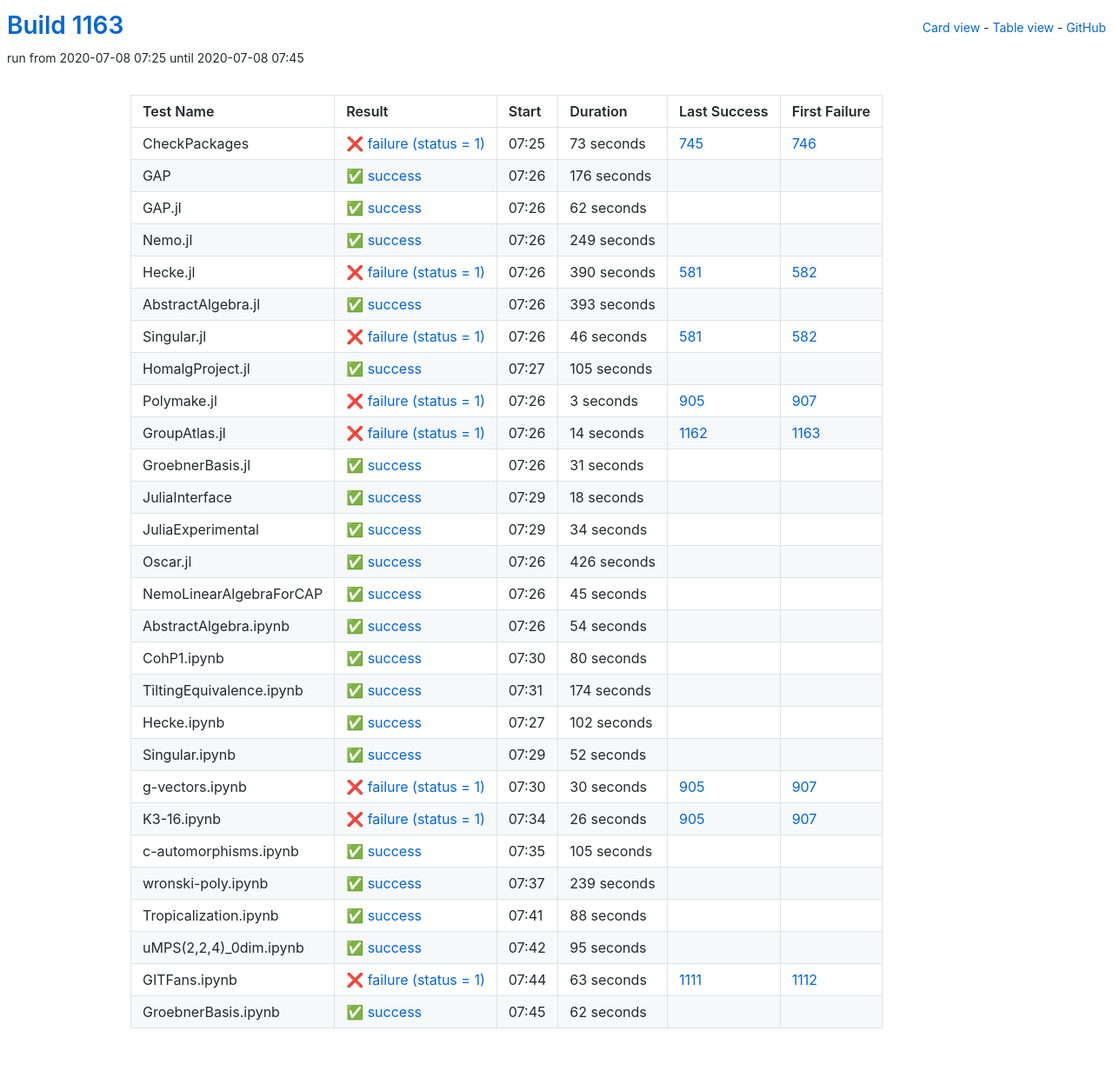
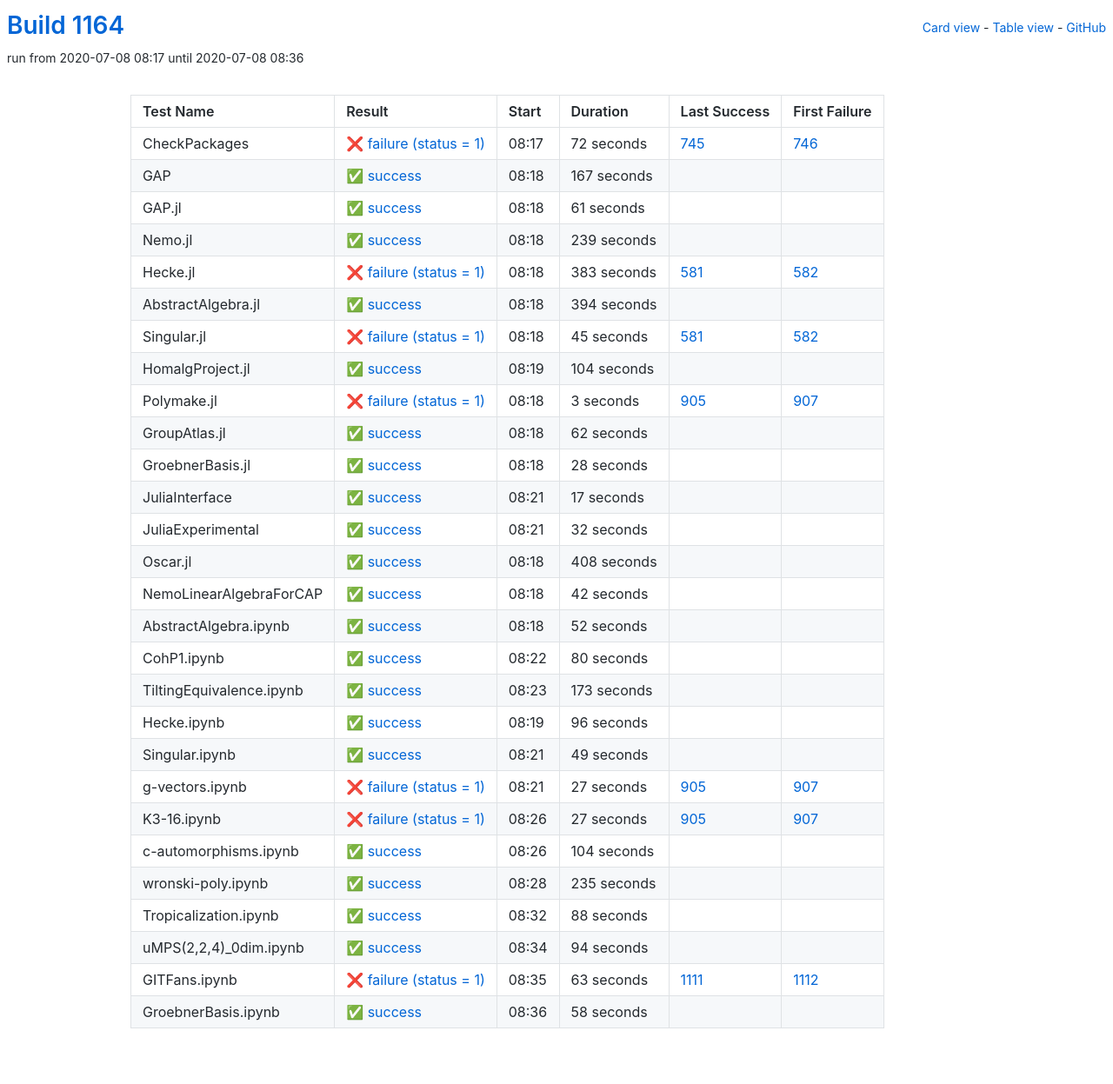
Before and after one commit to oscar-system/oscar-ci-status-1.4, a Jekyll site: the page built from table.html, in a window 1280 px wide. Shown: the whole page at 87% size. Built offline with Jekyll 4.4.1, drawn with Linux system fonts in a browser that asks for light colours.

Commit message:
Build #1164

```diff
--- a/_data/ci.yml
+++ b/_data/ci.yml
@@ -1,6 +1,6 @@
 ---
-build: 1163
-build_url: https://oscarci.mathematik.uni-kl.de/job/oscar-julia-1.4/1163/
+build: 1164
+build_url: https://oscarci.mathematik.uni-kl.de/job/oscar-julia-1.4/1164/
 job: oscar-julia-1.4
 organization: oscar-system
 repo: oscar-ci-status-1.4
@@ -8,104 +8,104 @@ repourl: https://github.com/oscar-system/oscar-ci-status-1.4
 tests:
 - name: CheckPackages
   id: checkpackages
-  log: https://oscarci.mathematik.uni-kl.de/job/oscar-julia-1.4/1163/artifact/logs/build-1163/CheckPackages.log
-  start: 2020-07-08 07:25
+  log: https://oscarci.mathematik.uni-kl.de/job/oscar-julia-1.4/1164/artifact/logs/build-1164/CheckPackages.log
+  start: 2020-07-08 08:17
   success: false
   exitcode: 1
   status: failure
-  duration: 73
+  duration: 72
   last_success: 745
   last_success_url: https://oscarci.mathematik.uni-kl.de/job/oscar-julia-1.4/745/
   first_failure: 746
   first_failure_url: https://oscarci.mathematik.uni-kl.de/job/oscar-julia-1.4/746/
 - name: GAP
   id: gap
-  log: https://oscarci.mathematik.uni-kl.de/job/oscar-julia-1.4/1163/artifact/logs/build-1163/GAP.log
-  start: 2020-07-08 07:26
+  log: https://oscarci.mathematik.uni-kl.de/job/oscar-julia-1.4/1164/artifact/logs/build-1164/GAP.log
+  start: 2020-07-08 08:18
   success: true
   exitcode: 0
   status: success
-  duration: 176
+  duration: 167
   last_success: false
   last_success_url:
   first_failure: false
   first_failure_url:
 - name: GAP.jl
   id: gap-jl
-  log: https://oscarci.mathematik.uni-kl.de/job/oscar-julia-1.4/1163/artifact/logs/build-1163/GAP.jl.log
-  start: 2020-07-08 07:26
+  log: https://oscarci.mathematik.uni-kl.de/job/oscar-julia-1.4/1164/artifact/logs/build-1164/GAP.jl.log
+  start: 2020-07-08 08:18
   success: true
   exitcode: 0
   status: success
-  duration: 62
+  duration: 61
   last_success: false
   last_success_url:
   first_failure: false
   first_failure_url:
 - name: Nemo.jl
   id: nemo-jl
-  log: https://oscarci.mathematik.uni-kl.de/job/oscar-julia-1.4/1163/artifact/logs/build-1163/Nemo.jl.log
-  start: 2020-07-08 07:26
+  log: https://oscarci.mathematik.uni-kl.de/job/oscar-julia-1.4/1164/artifact/logs/build-1164/Nemo.jl.log
+  start: 2020-07-08 08:18
   success: true
   exitcode: 0
   status: success
-  duration: 249
+  duration: 239
   last_success: false
   last_success_url:
   first_failure: false
   first_failure_url:
 - name: Hecke.jl
   id: hecke-jl
-  log: https://oscarci.mathematik.uni-kl.de/job/oscar-julia-1.4/1163/artifact/logs/build-1163/Hecke.jl.log
-  start: 2020-07-08 07:26
+  log: https://oscarci.mathematik.uni-kl.de/job/oscar-julia-1.4/1164/artifact/logs/build-1164/Hecke.jl.log
+  start: 2020-07-08 08:18
   success: false
   exitcode: 1
   status: failure
-  duration: 390
+  duration: 383
   last_success: 581
   last_success_url: https://oscarci.mathematik.uni-kl.de/job/oscar-julia-1.4/581/
   first_failure: 582
   first_failure_url: https://oscarci.mathematik.uni-kl.de/job/oscar-julia-1.4/582/
 - name: AbstractAlgebra.jl
   id: abstractalgebra-jl
-  log: https://oscarci.mathematik.uni-kl.de/job/oscar-julia-1.4/1163/artifact/logs/build-1163/AbstractAlgebra.jl.log
-  start: 2020-07-08 07:26
+  log: https://oscarci.mathematik.uni-kl.de/job/oscar-julia-1.4/1164/artifact/logs/build-1164/AbstractAlgebra.jl.log
+  start: 2020-07-08 08:18
   success: true
   exitcode: 0
   status: success
-  duration: 393
+  duration: 394
   last_success: false
   last_success_url:
   first_failure: false
   first_failure_url:
 - name: Singular.jl
   id: singular-jl
-  log: https://oscarci.mathematik.uni-kl.de/job/oscar-julia-1.4/1163/artifact/logs/build-1163/Singular.jl.log
-  start: 2020-07-08 07:26
+  log: https://oscarci.mathematik.uni-kl.de/job/oscar-julia-1.4/1164/artifact/logs/build-1164/Singular.jl.log
+  start: 2020-07-08 08:18
   success: false
   exitcode: 1
   status: failure
-  duration: 46
+  duration: 45
   last_success: 581
   last_success_url: https://oscarci.mathematik.uni-kl.de/job/oscar-julia-1.4/581/
   first_failure: 582
   first_failure_url: https://oscarci.mathematik.uni-kl.de/job/oscar-julia-1.4/582/
 - name: HomalgProject.jl
   id: homalgproject-jl
-  log: https://oscarci.mathematik.uni-kl.de/job/oscar-julia-1.4/1163/artifact/logs/build-1163/HomalgProject.jl.log
-  start: 2020-07-08 07:27
+  log: https://oscarci.mathematik.uni-kl.de/job/oscar-julia-1.4/1164/artifact/logs/build-1164/HomalgProject.jl.log
+  start: 2020-07-08 08:19
   success: true
   exitcode: 0
   status: success
-  duration: 105
+  duration: 104
   last_success: false
   last_success_url:
   first_failure: false
   first_failure_url:
 - name: Polymake.jl
   id: polymake-jl
-  log: https://oscarci.mathematik.uni-kl.de/job/oscar-julia-1.4/1163/artifact/logs/build-1163/Polymake.jl.log
-  start: 2020-07-08 07:26
+  log: https://oscarci.mathematik.uni-kl.de/job/oscar-julia-1.4/1164/artifact/logs/build-1164/Polymake.jl.log
+  start: 2020-07-08 08:18
   success: false
   exitcode: 1
   status: failure
@@ -116,92 +116,92 @@ tests:
   first_failure_url: https://oscarci.mathematik.uni-kl.de/job/oscar-julia-1.4/907/
 - name: GroupAtlas.jl
   id: groupatlas-jl
-  log: https://oscarci.mathematik.uni-kl.de/job/oscar-julia-1.4/1163/artifact/logs/build-1163/GroupAtlas.jl.log
-  start: 2020-07-08 07:26
-  success: false
-  exitcode: 1
-  status: failure
-  duration: 14
-  last_success: 1162
-  last_success_url: https://oscarci.mathematik.uni-kl.de/job/oscar-julia-1.4/1162/
-  first_failure: 1163
-  first_failure_url: https://oscarci.mathematik.uni-kl.de/job/oscar-julia-1.4/1163/
-- name: GroebnerBasis.jl
-  id: groebnerbasis-jl
-  log: https://oscarci.mathematik.uni-kl.de/job/oscar-julia-1.4/1163/artifact/logs/build-1163/GroebnerBasis.jl.log
-  start: 2020-07-08 07:26
+  log: https://oscarci.mathematik.uni-kl.de/job/oscar-julia-1.4/1164/artifact/logs/build-1164/GroupAtlas.jl.log
+  start: 2020-07-08 08:18
   success: true
   exitcode: 0
   status: success
-  duration: 31
+  duration: 62
+  last_success: false
+  last_success_url:
+  first_failure: false
+  first_failure_url:
+- name: GroebnerBasis.jl
+  id: groebnerbasis-jl
+  log: https://oscarci.mathematik.uni-kl.de/job/oscar-julia-1.4/1164/artifact/logs/build-1164/GroebnerBasis.jl.log
+  start: 2020-07-08 08:18
+  success: true
+  exitcode: 0
+  status: success
+  duration: 28
   last_success: false
   last_success_url:
   first_failure: false
   first_failure_url:
 - name: JuliaInterface
   id: juliainterface
-  log: https://oscarci.mathematik.uni-kl.de/job/oscar-julia-1.4/1163/artifact/logs/build-1163/JuliaInterface.log
-  start: 2020-07-08 07:29
+  log: https://oscarci.mathematik.uni-kl.de/job/oscar-julia-1.4/1164/artifact/logs/build-1164/JuliaInterface.log
+  start: 2020-07-08 08:21
   success: true
   exitcode: 0
   status: success
-  duration: 18
+  duration: 17
   last_success: false
   last_success_url:
   first_failure: false
   first_failure_url:
 - name: JuliaExperimental
   id: juliaexperimental
-  log: https://oscarci.mathematik.uni-kl.de/job/oscar-julia-1.4/1163/artifact/logs/build-1163/JuliaExperimental.log
-  start: 2020-07-08 07:29
+  log: https://oscarci.mathematik.uni-kl.de/job/oscar-julia-1.4/1164/artifact/logs/build-1164/JuliaExperimental.log
+  start: 2020-07-08 08:21
   success: true
   exitcode: 0
   status: success
-  duration: 34
+  duration: 32
   last_success: false
   last_success_url:
   first_failure: false
   first_failure_url:
 - name: Oscar.jl
   id: oscar-jl
-  log: https://oscarci.mathematik.uni-kl.de/job/oscar-julia-1.4/1163/artifact/logs/build-1163/Oscar.jl.log
-  start: 2020-07-08 07:26
+  log: https://oscarci.mathematik.uni-kl.de/job/oscar-julia-1.4/1164/artifact/logs/build-1164/Oscar.jl.log
+  start: 2020-07-08 08:18
   success: true
   exitcode: 0
   status: success
-  duration: 426
+  duration: 408
   last_success: false
   last_success_url:
   first_failure: false
   first_failure_url:
 - name: NemoLinearAlgebraForCAP
   id: nemolinearalgebraforcap
-  log: https://oscarci.mathematik.uni-kl.de/job/oscar-julia-1.4/1163/artifact/logs/build-1163/NemoLinearAlgebraForCAP.log
-  start: 2020-07-08 07:26
+  log: https://oscarci.mathematik.uni-kl.de/job/oscar-julia-1.4/1164/artifact/logs/build-1164/NemoLinearAlgebraForCAP.log
+  start: 2020-07-08 08:18
   success: true
   exitcode: 0
   status: success
-  duration: 45
+  duration: 42
   last_success: false
   last_success_url:
   first_failure: false
   first_failure_url:
 - name: AbstractAlgebra.ipynb
   id: abstractalgebra-ipynb
-  log: https://oscarci.mathematik.uni-kl.de/job/oscar-julia-1.4/1163/artifact/logs/build-1163/AbstractAlgebra.ipynb.log
-  start: 2020-07-08 07:26
+  log: https://oscarci.mathematik.uni-kl.de/job/oscar-julia-1.4/1164/artifact/logs/build-1164/AbstractAlgebra.ipynb.log
+  start: 2020-07-08 08:18
   success: true
   exitcode: 0
   status: success
-  duration: 54
+  duration: 52
   last_success: false
   last_success_url:
   first_failure: false
   first_failure_url:
 - name: CohP1.ipynb
   id: cohp1-ipynb
-  log: https://oscarci.mathematik.uni-kl.de/job/oscar-julia-1.4/1163/artifact/logs/build-1163/CohP1.ipynb.log
-  start: 2020-07-08 07:30
+  log: https://oscarci.mathematik.uni-kl.de/job/oscar-julia-1.4/1164/artifact/logs/build-1164/CohP1.ipynb.log
+  start: 2020-07-08 08:22
   success: true
   exitcode: 0
   status: success
@@ -212,92 +212,92 @@ tests:
   first_failure_url:
 - name: TiltingEquivalence.ipynb
   id: tiltingequivalence-ipynb
-  log: https://oscarci.mathematik.uni-kl.de/job/oscar-julia-1.4/1163/artifact/logs/build-1163/TiltingEquivalence.ipynb.log
-  start: 2020-07-08 07:31
+  log: https://oscarci.mathematik.uni-kl.de/job/oscar-julia-1.4/1164/artifact/logs/build-1164/TiltingEquivalence.ipynb.log
+  start: 2020-07-08 08:23
   success: true
   exitcode: 0
   status: success
-  duration: 174
+  duration: 173
   last_success: false
   last_success_url:
   first_failure: false
   first_failure_url:
 - name: Hecke.ipynb
   id: hecke-ipynb
-  log: https://oscarci.mathematik.uni-kl.de/job/oscar-julia-1.4/1163/artifact/logs/build-1163/Hecke.ipynb.log
-  start: 2020-07-08 07:27
+  log: https://oscarci.mathematik.uni-kl.de/job/oscar-julia-1.4/1164/artifact/logs/build-1164/Hecke.ipynb.log
+  start: 2020-07-08 08:19
   success: true
   exitcode: 0
   status: success
-  duration: 102
+  duration: 96
   last_success: false
   last_success_url:
   first_failure: false
   first_failure_url:
 - name: Singular.ipynb
   id: singular-ipynb
-  log: https://oscarci.mathematik.uni-kl.de/job/oscar-julia-1.4/1163/artifact/logs/build-1163/Singular.ipynb.log
-  start: 2020-07-08 07:29
+  log: https://oscarci.mathematik.uni-kl.de/job/oscar-julia-1.4/1164/artifact/logs/build-1164/Singular.ipynb.log
+  start: 2020-07-08 08:21
   success: true
   exitcode: 0
   status: success
-  duration: 52
+  duration: 49
   last_success: false
   last_success_url:
   first_failure: false
   first_failure_url:
 - name: g-vectors.ipynb
   id: g-vectors-ipynb
-  log: https://oscarci.mathematik.uni-kl.de/job/oscar-julia-1.4/1163/artifact/logs/build-1163/g-vectors.ipynb.log
-  start: 2020-07-08 07:30
+  log: https://oscarci.mathematik.uni-kl.de/job/oscar-julia-1.4/1164/artifact/logs/build-1164/g-vectors.ipynb.log
+  start: 2020-07-08 08:21
   success: false
   exitcode: 1
   status: failure
-  duration: 30
+  duration: 27
   last_success: 905
   last_success_url: https://oscarci.mathematik.uni-kl.de/job/oscar-julia-1.4/905/
   first_failure: 907
   first_failure_url: https://oscarci.mathematik.uni-kl.de/job/oscar-julia-1.4/907/
 - name: K3-16.ipynb
   id: k3-16-ipynb
-  log: https://oscarci.mathematik.uni-kl.de/job/oscar-julia-1.4/1163/artifact/logs/build-1163/K3-16.ipynb.log
-  start: 2020-07-08 07:34
+  log: https://oscarci.mathematik.uni-kl.de/job/oscar-julia-1.4/1164/artifact/logs/build-1164/K3-16.ipynb.log
+  start: 2020-07-08 08:26
   success: false
   exitcode: 1
   status: failure
-  duration: 26
+  duration: 27
   last_success: 905
   last_success_url: https://oscarci.mathematik.uni-kl.de/job/oscar-julia-1.4/905/
   first_failure: 907
   first_failure_url: https://oscarci.mathematik.uni-kl.de/job/oscar-julia-1.4/907/
 - name: c-automorphisms.ipynb
   id: c-automorphisms-ipynb
-  log: https://oscarci.mathematik.uni-kl.de/job/oscar-julia-1.4/1163/artifact/logs/build-1163/c-automorphisms.ipynb.log
-  start: 2020-07-08 07:35
+  log: https://oscarci.mathematik.uni-kl.de/job/oscar-julia-1.4/1164/artifact/logs/build-1164/c-automorphisms.ipynb.log
+  start: 2020-07-08 08:26
   success: true
   exitcode: 0
   status: success
-  duration: 105
+  duration: 104
   last_success: false
   last_success_url:
   first_failure: false
   first_failure_url:
 - name: wronski-poly.ipynb
   id: wronski-poly-ipynb
-  log: https://oscarci.mathematik.uni-kl.de/job/oscar-julia-1.4/1163/artifact/logs/build-1163/wronski-poly.ipynb.log
-  start: 2020-07-08 07:37
+  log: https://oscarci.mathematik.uni-kl.de/job/oscar-julia-1.4/1164/artifact/logs/build-1164/wronski-poly.ipynb.log
+  start: 2020-07-08 08:28
   success: true
   exitcode: 0
   status: success
-  duration: 239
+  duration: 235
   last_success: false
   last_success_url:
   first_failure: false
   first_failure_url:
 - name: Tropicalization.ipynb
   id: tropicalization-ipynb
-  log: https://oscarci.mathematik.uni-kl.de/job/oscar-julia-1.4/1163/artifact/logs/build-1163/Tropicalization.ipynb.log
-  start: 2020-07-08 07:41
+  log: https://oscarci.mathematik.uni-kl.de/job/oscar-julia-1.4/1164/artifact/logs/build-1164/Tropicalization.ipynb.log
+  start: 2020-07-08 08:32
   success: true
   exitcode: 0
   status: success
@@ -308,20 +308,20 @@ tests:
   first_failure_url:
 - name: uMPS(2,2,4)_0dim.ipynb
   id: umps-2-2-4-0dim-ipynb
-  log: https://oscarci.mathematik.uni-kl.de/job/oscar-julia-1.4/1163/artifact/logs/build-1163/uMPS-2-2-4-_0dim.ipynb.log
-  start: 2020-07-08 07:42
+  log: https://oscarci.mathematik.uni-kl.de/job/oscar-julia-1.4/1164/artifact/logs/build-1164/uMPS-2-2-4-_0dim.ipynb.log
+  start: 2020-07-08 08:34
   success: true
   exitcode: 0
   status: success
-  duration: 95
+  duration: 94
   last_success: false
   last_success_url:
   first_failure: false
   first_failure_url:
 - name: GITFans.ipynb
   id: gitfans-ipynb
-  log: https://oscarci.mathematik.uni-kl.de/job/oscar-julia-1.4/1163/artifact/logs/build-1163/GITFans.ipynb.log
-  start: 2020-07-08 07:44
+  log: https://oscarci.mathematik.uni-kl.de/job/oscar-julia-1.4/1164/artifact/logs/build-1164/GITFans.ipynb.log
+  start: 2020-07-08 08:35
   success: false
   exitcode: 1
   status: failure
@@ -332,12 +332,12 @@ tests:
   first_failure_url: https://oscarci.mathematik.uni-kl.de/job/oscar-julia-1.4/1112/
 - name: GroebnerBasis.ipynb
   id: groebnerbasis-ipynb
-  log: https://oscarci.mathematik.uni-kl.de/job/oscar-julia-1.4/1163/artifact/logs/build-1163/GroebnerBasis.ipynb.log
-  start: 2020-07-08 07:45
+  log: https://oscarci.mathematik.uni-kl.de/job/oscar-julia-1.4/1164/artifact/logs/build-1164/GroebnerBasis.ipynb.log
+  start: 2020-07-08 08:36
   success: true
   exitcode: 0
   status: success
-  duration: 62
+  duration: 58
   last_success: false
   last_success_url:
   first_failure: false
```
Also changed, not shown: README.md.
